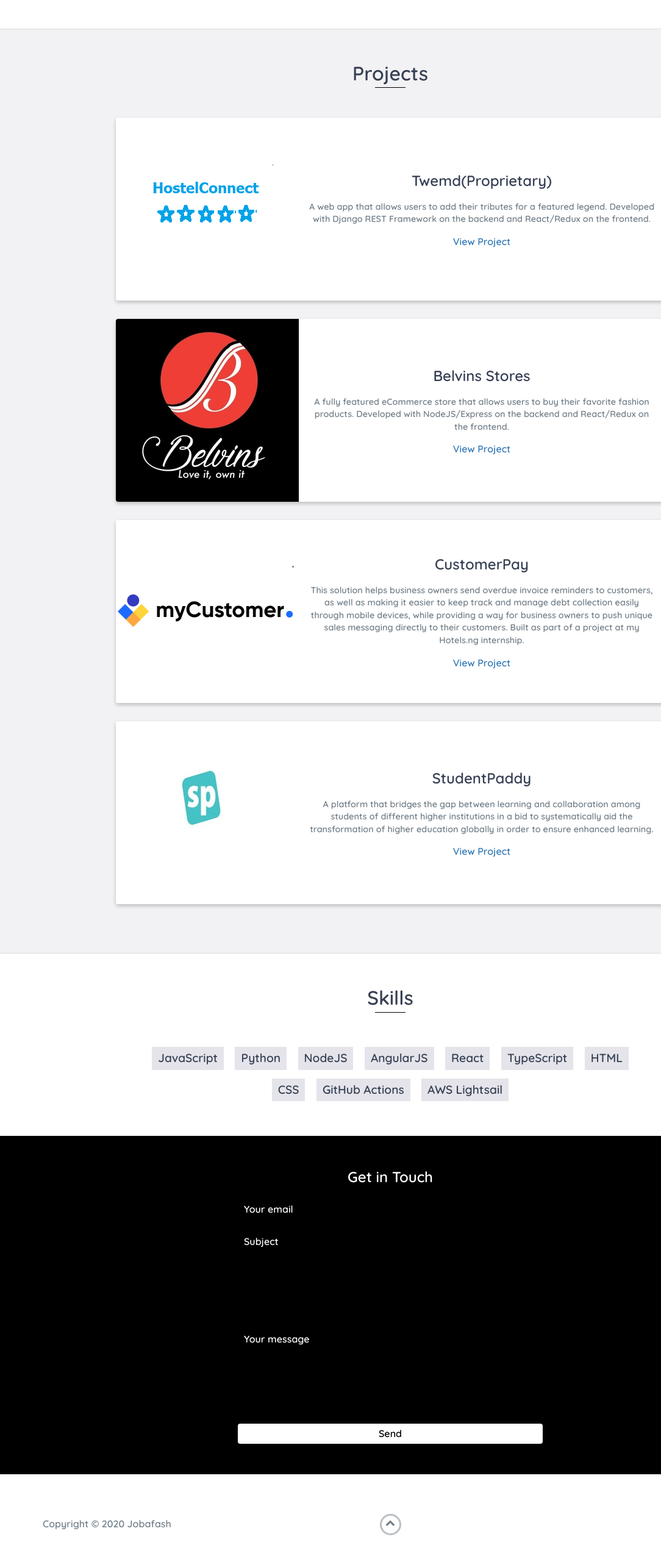
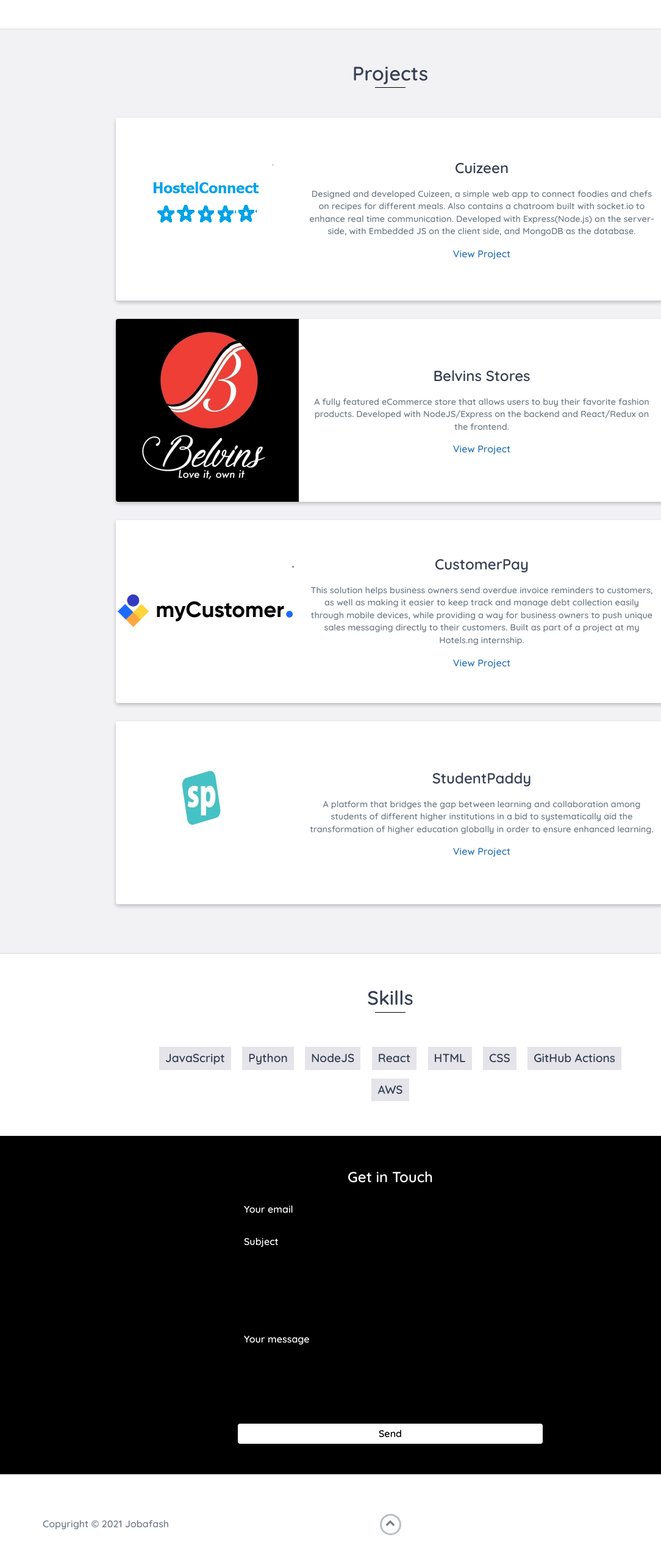
Before and after one commit to jobafash/jobafash.github.io, a website: page index.html in a window 1280 px wide. Shown: the part 2526-5083 px from the top of the page at 61% size, 0-1084 px from the left. Drawn offline with nearby package versions, Linux system fonts and the light colour scheme.

Commit message:
Update index.html

```diff
--- a/index.html
+++ b/index.html
@@ -50,7 +50,7 @@
         <div id="lead-content">
             <h1>Oluwajoba Fashogbon</h1>
             <h2>Software Engineer</h2>
-            <a href="https://docs.google.com/document/d/1fTnh_rbr05qEqe8JOHtVNRnUeg4H2NrIubhbsCwt588/edit?usp=sharing" class="btn-rounded-white">Download Résumé</a>
+            <a href="https://docs.google.com/document/d/1_bI09_M0WzAPpdo-1Muafd4NE3caDPOFMeal9XhEkpY/edit?usp=sharing" class="btn-rounded-white">Download Résumé</a>
         </div>
         <!-- End #lead-content -->
 
@@ -150,11 +150,11 @@
                     </div>
                     <!-- End .project-image -->
                     <div class="project-info">
-                        <h3>Twemd(Proprietary)</h3>
+                        <h3>Cuizeen</h3>
                         <p>
-                            A web app that allows users to add their tributes for a featured legend. Developed with Django REST Framework on the backend and React/Redux on the frontend.
+                            Designed and developed Cuizeen, a simple web app to connect foodies and chefs on recipes for different meals. Also contains a chatroom built with socket.io to enhance real time communication. Developed with Express(Node.js) on the server-side, with Embedded JS on the client side, and MongoDB as the database.
                         </p>
-                        <a href="https://twemd.com">View Project</a>
+                        <a href="https://cuizeen.herokuapp.com/">View Project</a>
                     </div>
                     <!-- End .project-info -->
                 </div>
@@ -215,13 +215,11 @@
             <li>JavaScript</li>
             <li>Python</li>
             <li>NodeJS</li>
-            <li>AngularJS</li>
 	    <li>React</li>
-            <li>TypeScript</li>
             <li>HTML</li>
             <li>CSS</li>
             <li>GitHub Actions</li>
-            <li>AWS Lightsail</li>
+            <li>AWS</li>
         </ul>
     </div>
     <!-- End #skills -->
@@ -246,7 +244,7 @@
             <div class="row">
                 <div class="col-sm-5 copyright">
                     <p>
-                        Copyright &copy; 2020 Jobafash
+                        Copyright &copy; 2021 Jobafash
                     </p>
                 </div>
                 <div class="col-sm-2 top">
```
